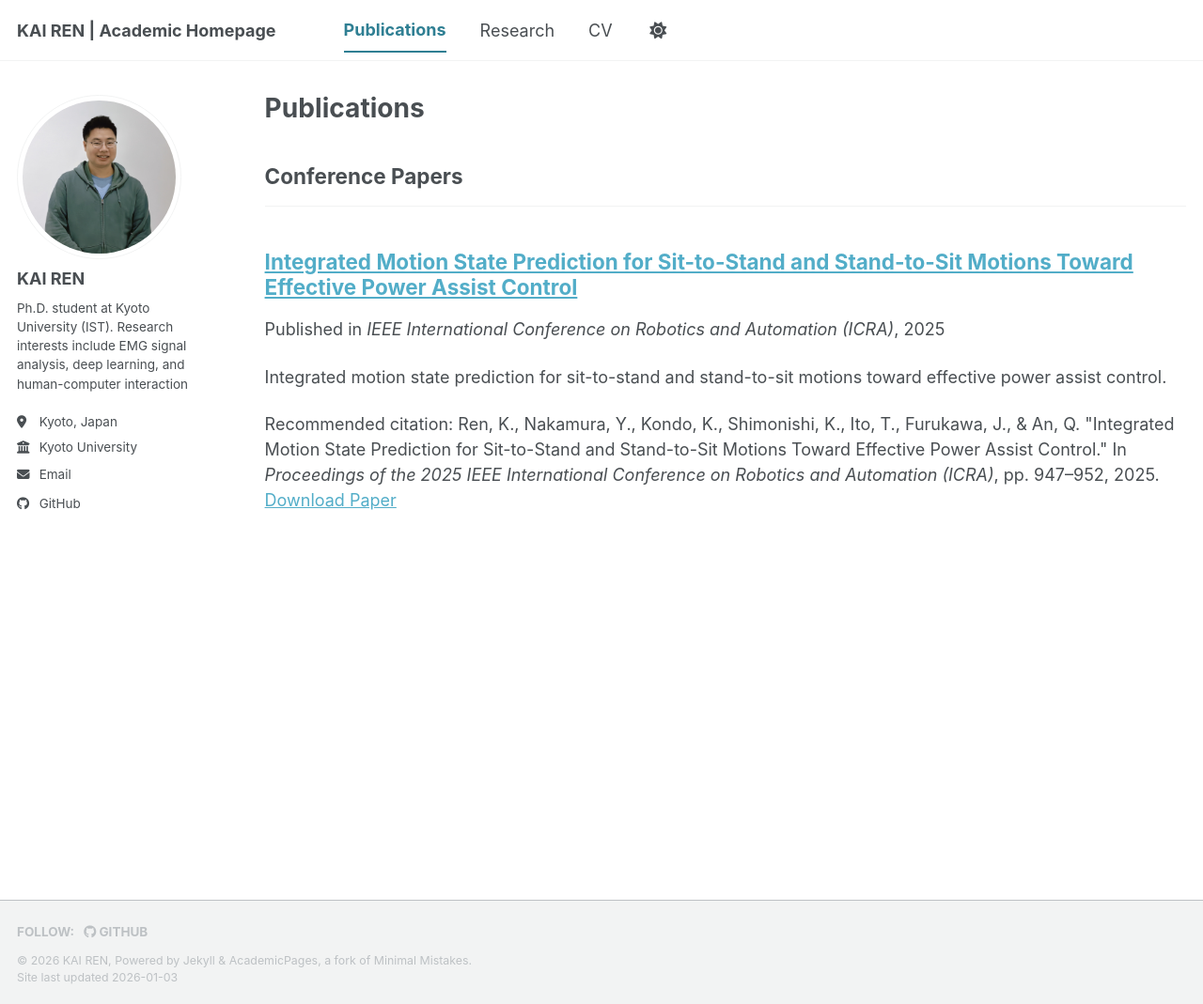
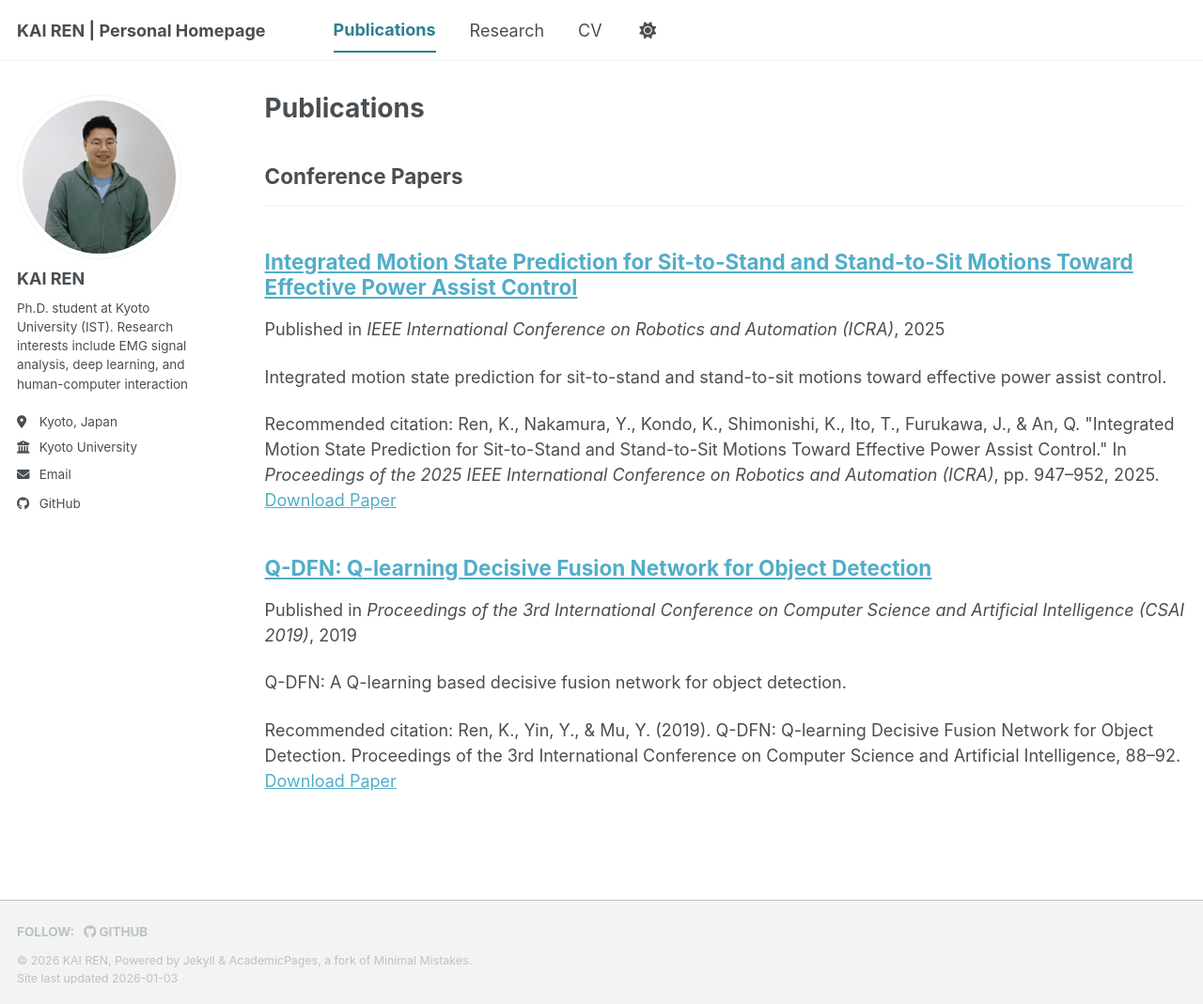
Before and after one commit to adamrek/adamrek.github.io, a Jekyll site: the page built from _pages/publications.html, in a window 1280 px wide and 1069 px high. Shown: the whole window at 94% size. Built offline with Jekyll 4.4.1, drawn with Linux system fonts in a browser that asks for light colours; a script bundle is joined from its source files by our own code; library files that are not in the unit come from our copies.

Commit message:
add masters paper publication

````diff
--- a/_config.yml
+++ b/_config.yml
@@ -1,7 +1,7 @@
 # Basic Site Settings
 locale                   : "en-US"
 site_theme               : "default"
-title                    : "KAI REN | Academic Homepage"
+title                    : "KAI REN | Personal Homepage"
 title_separator          : "-"
 name                     : &name "KAI REN"
 description              : &description "KAI REN's academic homepage at Kyoto University"
--- /dev/null
+++ b/_publications/2019-q-dfn.md
@@ -0,0 +1,28 @@
+---
+title: "Q-DFN: Q-learning Decisive Fusion Network for Object Detection"
+collection: publications
+permalink: /publication/2019-q-dfn
+excerpt: "Q-DFN: A Q-learning based decisive fusion network for object detection."
+date: 2019-01-01
+venue: "Proceedings of the 3rd International Conference on Computer Science and Artificial Intelligence (CSAI 2019)"
+paperurl: "https://dl.acm.org/doi/abs/10.1145/3374587.3374601/"
+citation: "Ren, K., Yin, Y., & Mu, Y. (2019). Q-DFN: Q-learning Decisive Fusion Network for Object Detection. Proceedings of the 3rd International Conference on Computer Science and Artificial Intelligence, 88–92."
+category: conferences
+---
+
+**Ren, Kai**, Yaguang Yin, Yi Mu.
+*Q-DFN: Q-learning Decisive Fusion Network for Object Detection.*
+Proceedings of the 3rd International Conference on Computer Science and Artificial Intelligence (CSAI 2019), pp. 88–92, 2019.
+
+### Abstract
+We propose **Q-DFN (Q-learning Decisive Fusion Network)**, a novel fusion framework for object detection that leverages reinforcement learning to dynamically select and fuse multi-source detection results. By modeling the fusion process as a Markov decision problem and employing Q-learning, the proposed method improves detection robustness and accuracy compared with static fusion strategies.
+
+### BibTeX
+```bibtex
+@inproceedings{kai2019q,
+  title={Q-DFN: Q-learning Decisive Fusion Network for Object Detection},
+  author={Kai, Ren and Yaguang, Yin and Yi, Mu},
+  booktitle={Proceedings of the 2019 3rd International Conference on Computer Science and Artificial Intelligence},
+  pages={88--92},
+  year={2019}
+}
````
Also changed, not shown: _pages/about.md (+1 -1 lines).
